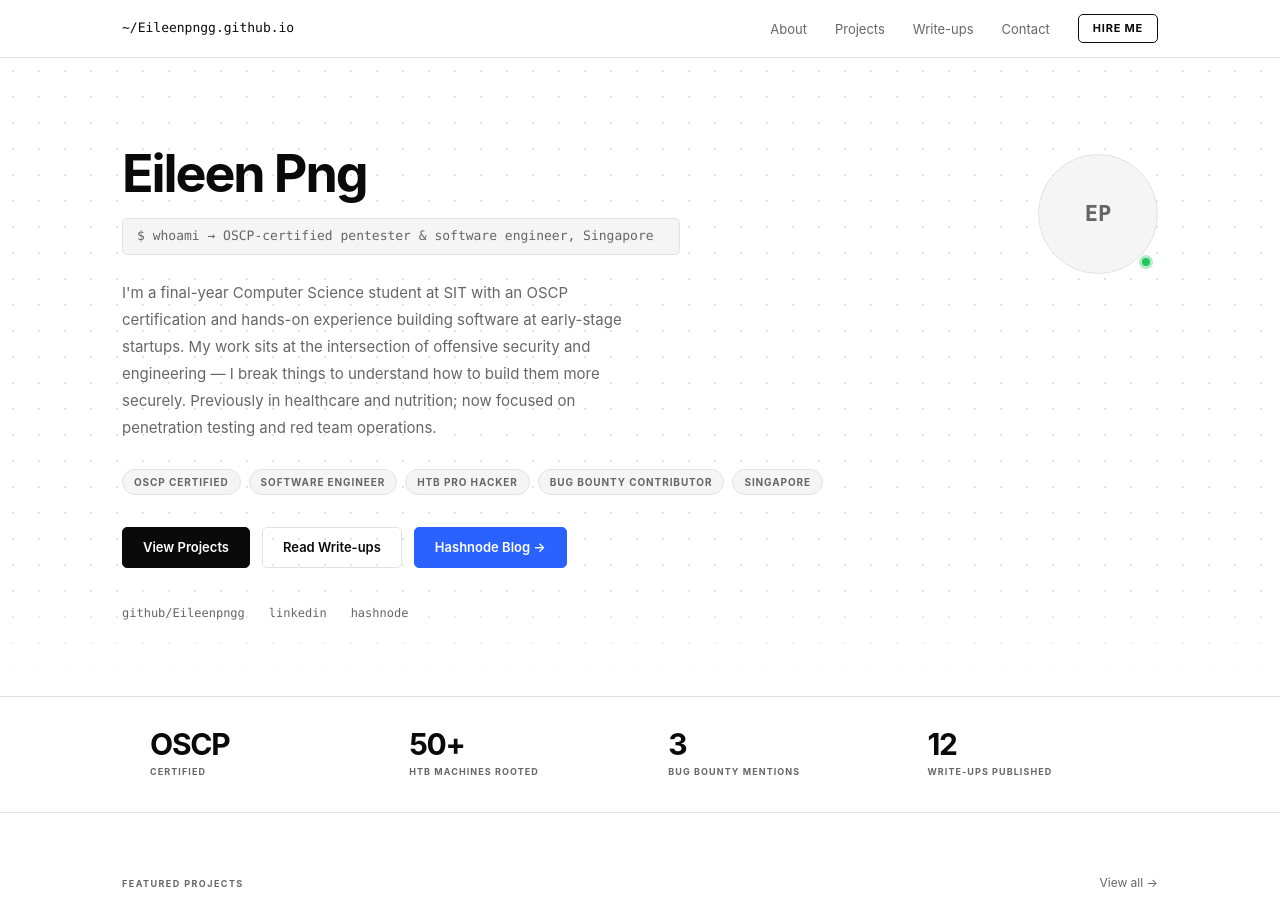
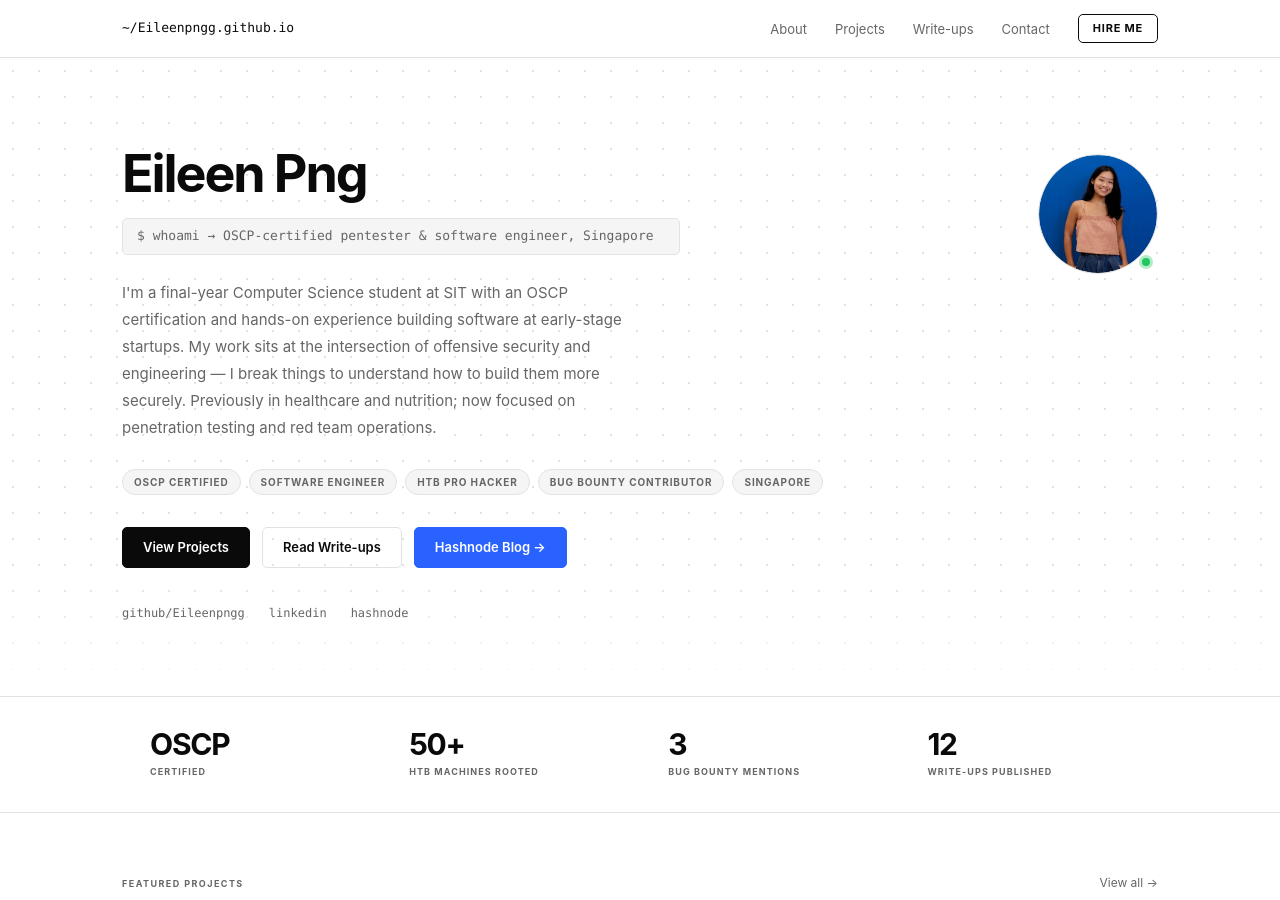
Before and after one commit to Eileenpngg/eileenpngg.github.io, a Jekyll site: the page built from index.html, in a window 1280 px wide and 900 px high. Built offline with Jekyll 4.4.1, drawn with Linux system fonts in a browser that asks for light colours.

Commit message:
Add avatar photo and wire up to config

```diff
--- a/_config.yml
+++ b/_config.yml
@@ -22,8 +22,7 @@ author:
   linkedin_url: "https://www.linkedin.com/in/eileenpng/"
   hashnode_url: "https://hashnode.com/@eileenpngg"
   email: "eileenpngg@email.com"
-  # Avatar photo — place your image at assets/images/avatar.jpg and uncomment:
-  # avatar: "/assets/images/avatar.jpg"
+  avatar: "/assets/1704949056333.jpeg"
 
 # =============================================
 # Build settings
```
Also changed, not shown: assets/1704949056333.jpeg (added).
